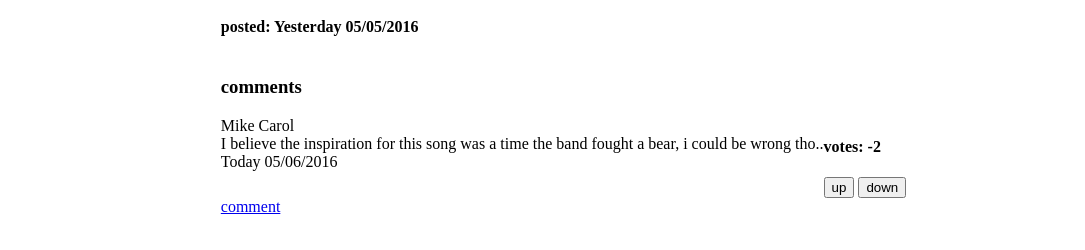
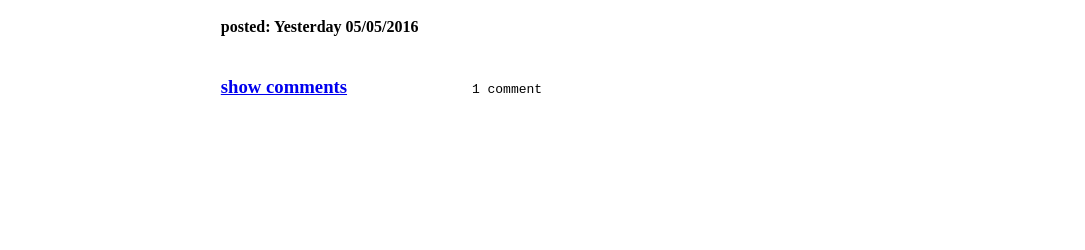
Before and after one commit to mdblr/simple-reddit-clone, a website: page index.html in a window 1280 px wide. Shown: the part 228-478 px from the top of the page, without its empty margins (0-1085 px from the left). Drawn offline with nearby package versions, Linux system fonts and the light colour scheme; some packages are replaced by stand-ins of ours.

Commit message:
hide comment section and pluralize comment header

```diff
--- a/index.html
+++ b/index.html
@@ -31,8 +31,21 @@
               <h4>posted: {{post.date}} </h4>
             </post>
 
-            <h3>comments</h3>
-            <comments ng-repeat='comment in post.comments'>
+            <comment-header class='r baseLine'>
+
+              <a href='#' ng-click='showComments=!showComments'><h3> show comments</h3></a>
+              <pre>
+                <ng-pluralize count='post.comments.length' when="{
+                  '0': 'No comments',
+                  '1': '{{post.comments.length}} comment',
+                  'other': '{{post.comments.length}} comments'
+                  }">
+                </ng-pluralize>
+              </pre>
+
+            </comment-header>
+
+            <comments ng-show='showComments' ng-repeat='comment in post.comments'>
               <published-comments class='r'>
                 <div class='c'>
                   {{comment.author}}
@@ -47,7 +60,6 @@
                   <button type="button" ng-click='vote(comment, "down")'>down</button>
                 </div>
               </published-comments>
-            </comments>
 
               <new-comment-form>
                 <a href='#' ng-click='commentForm=!commentForm'>comment</a>
@@ -63,7 +75,7 @@
                   <input type="submit" ng-click='postComment(post, newComment)'/>
                 </form>
               </new-comment-form>
-
+            </comments>
           </section>
 
           <section class='c'>
```
Lines whose indentation alone changed are shown as unchanged.
